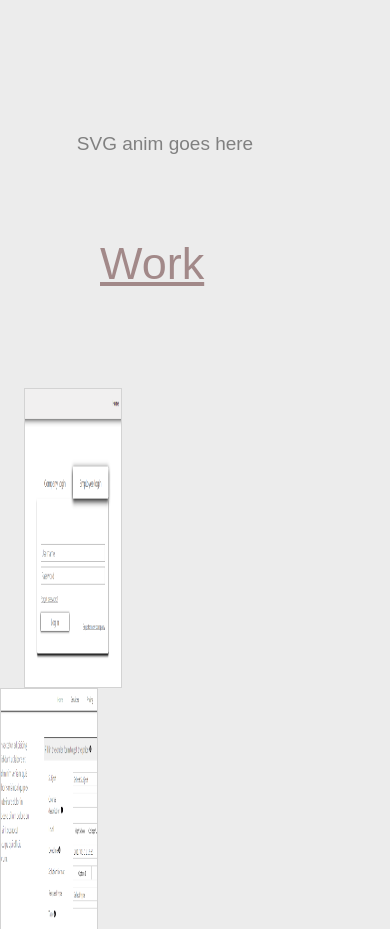
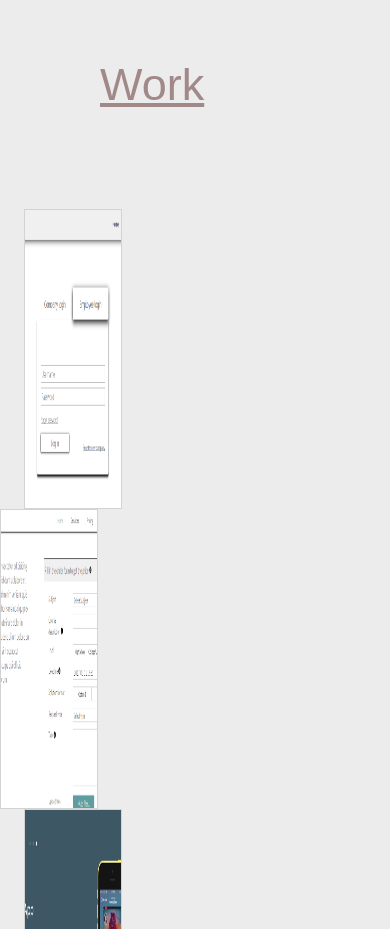
Before and after one commit to HovhannesMkoyan/portfolio, a plain HTML site: page index.html in a window 390 px wide. Shown: the part 1780-2709 px from the top of the page. Drawn offline with Linux system fonts and the light colour scheme; a web font is replaced by a local one.

Commit message:
Update index.html

```diff
--- a/index.html
+++ b/index.html
@@ -38,7 +38,7 @@
 				I study in the Computational Sciences faculty at American University of Armenia. I do taekwondo, swimming and play a guitar.
 			</div>
 			<div class="col-md-6">
-				<p style="text-align: center; margin-top: 150px;">SVG anim goes here</p>
+
 			</div>
 		</div>
 	</section>
@@ -48,10 +48,12 @@
 			<h1>Work</h1>
 		</div>
 		<div class="row" style="margin: 0; margin-top: 100px">
-			<div class="col-md-4 col-sm-4 work-container istaff">
-				<span class="hover-appear-text">iStaff</span>
-				<span class="about-job">Communication platform for employers and employees</span>
-			</div>
+			<a href="google.com">
+				<div class="col-md-4 col-sm-4 work-container istaff">
+					<span class="hover-appear-text">iStaff</span>
+					<span class="about-job">Communication platform for employers and employees</span>
+				</div>
+			</a>
 			<div class="col-md-4 col-sm-4 work-container math">
 				<span class="hover-appear-text">Math expert</span>
 				<span class="about-job">Math tutoring website</span>
```
